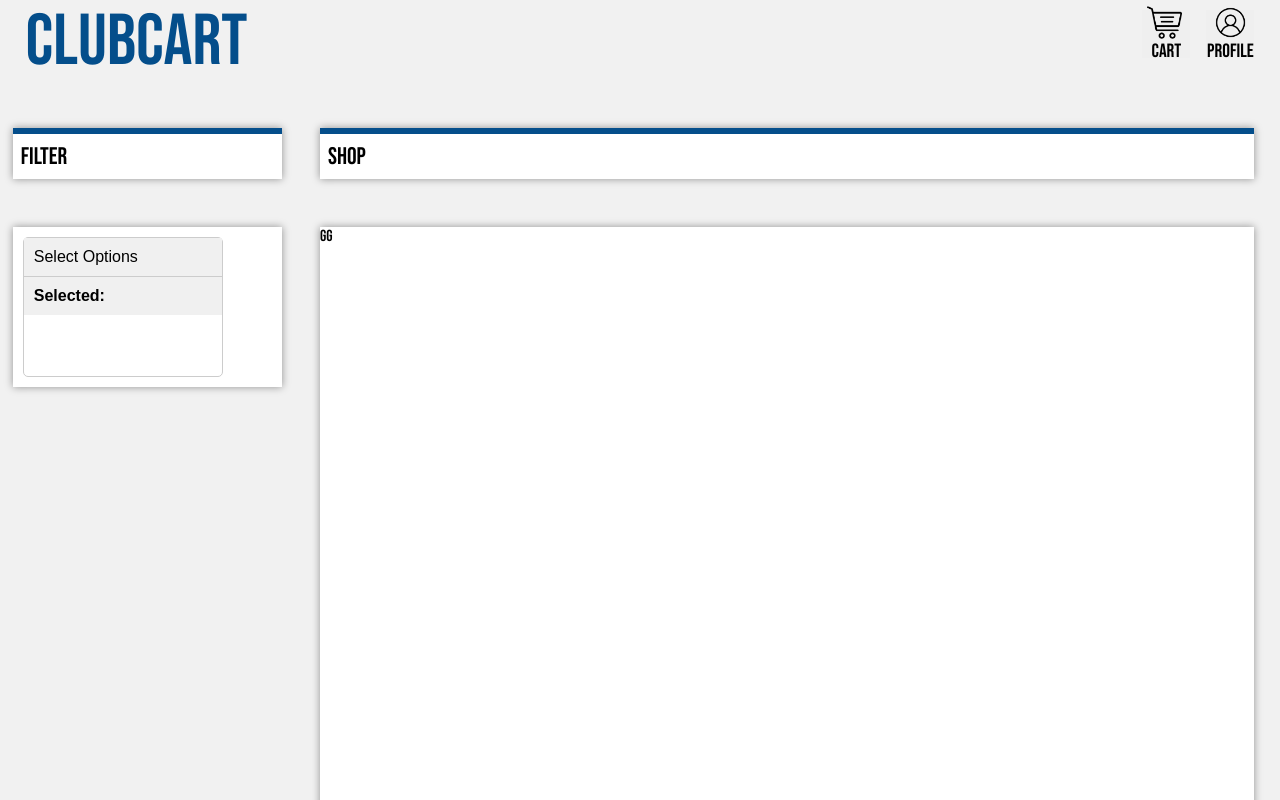
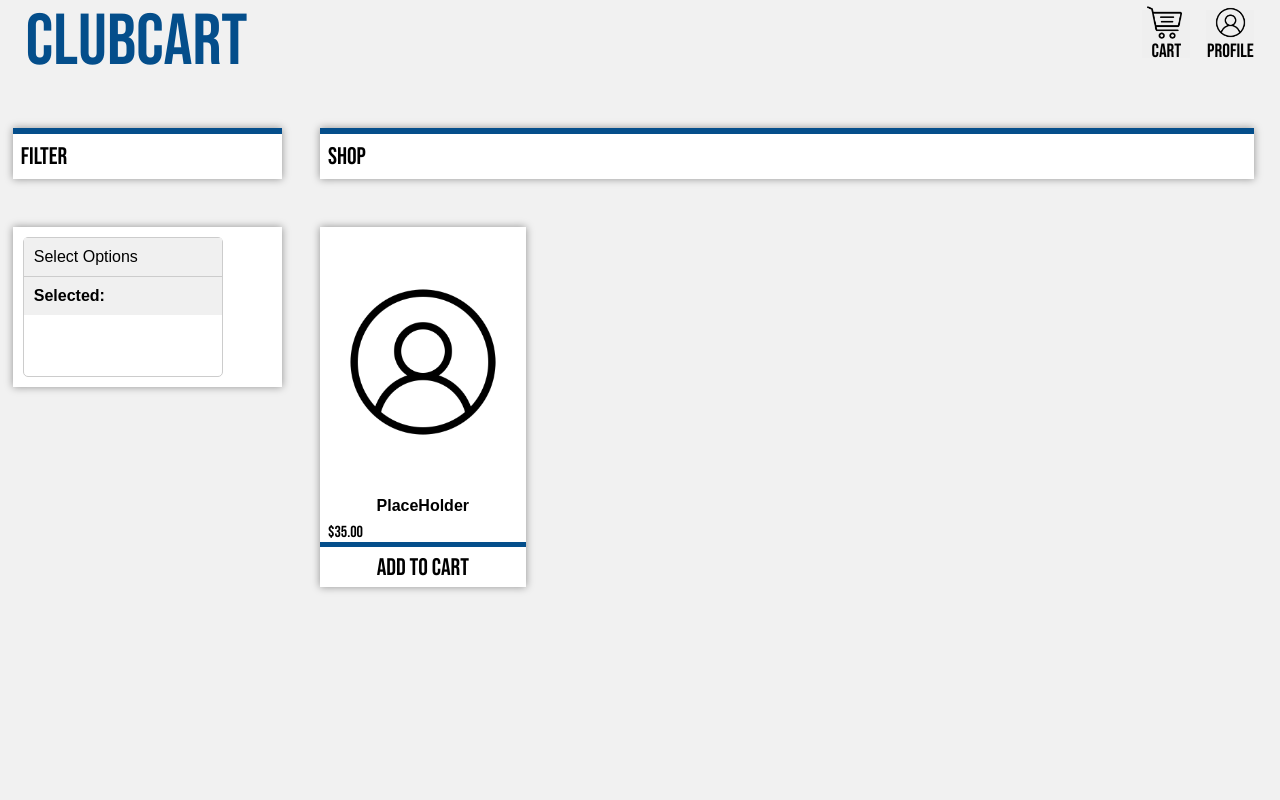
Before and after one commit to PraneethO/clubcart, a Next.js app in the folder club-cart/: page /pages/dashboard in a window 1280 px wide. Shown: the top 800 px of the page. Built offline with nearby package versions, Linux system fonts and the light colour scheme.

Commit message:
gallery of clubs done, it static doe

```diff
--- a/club-cart/src/app/pages/dashboard/page.module.css
+++ b/club-cart/src/app/pages/dashboard/page.module.css
@@ -137,13 +137,105 @@
 
 .dashContent {
     display: flex;
+    flex-direction: column;
     margin-top: 3rem;
     margin-left: 3%;
     margin-right: 2%;
 
     width: 73%;
+}
+
+.rowContainer {
+    display: flex;
+    flex-direction: row;
+    width: 100%;
+    align-items: left;
+}
+
+.clubContainer {
+    display: flex;
+    width: 22%;
+    height: 22.5rem;
+    margin-right: 4%;
 
     background-color: white;
+    box-shadow: 0 0 8px rgba(0, 0, 0, 0.4);
 
-    box-shadow: 0 0 8px rgba(0, 0, 0, 0.4);
+    flex-direction: column;
 }
+
+.clubContainer:hover {
+    cursor: pointer;
+}
+
+.clubImagesContainer {
+    display: flex;
+    justify-content: center;
+    align-items: center;
+    width: 100%;
+    height: 75%;
+    padding: 1rem;
+    /* background-color: pink; */
+}
+
+.clubImagesContainer img {
+    max-width: 100%;
+    max-height: 100%;
+    display: block;
+}
+
+.clubName {
+    /* display: flex; */
+    width: 100%;
+    font-size: fit-content;
+    height: fit-content;
+    /* font-family: Montserrat, sans-serif; */
+    /* font-family: 'TT Norms', Arial, sans-serif; */
+    font-family: bebas-neue-pro, sans-serif;
+    text-align: center;
+    font-weight: bold;
+
+    justify-content: center;
+    align-items: center;
+    padding-bottom: 0.5rem;
+}
+
+.cost {
+    margin-left: 0.5rem;
+    font-size: 1rem;
+}
+
+.clubExtra {
+    background-color: white;
+    display: flex;
+    align-items: center;
+    justify-content: center;
+
+    width: 100%;
+    flex: 1;
+    border-top: #044e8b solid 5px;
+    border-bottom: none;
+    border-right: none;
+    border-left: none;
+
+    font-family: bebas-neue-pro, sans-serif;
+    font-size: 1rem;
+    text-transform: underline;
+    text-align: center;
+    justify-content: center;
+    align-items: center;
+
+    background: linear-gradient(#044e8b 0 0) var(--p, 0) / var(--p, 0) no-repeat;
+    transition: .4s, background-position 0s;
+}
+
+.addToCartText {
+    font-size: 1.5rem;
+    /* color: #044e8b; */
+}
+
+.clubExtra:hover {
+    cursor: pointer;
+    --p: 100%;
+    color: white;
+}
--- a/club-cart/src/app/pages/dashboard/page.tsx
+++ b/club-cart/src/app/pages/dashboard/page.tsx
@@ -12,13 +12,13 @@ export default function Dashboard() {
             </Link>
             <Link href="/pages/cart" className={styles.link} style={{ marginLeft: "auto" }}>
                 <button className={styles.navButton}>
-                    <img src="/shopping-cart.png" width={35} height={35} style={{ marginLeft: "auto", marginRight: "auto", transform: "translateX(-2px)"}} />
+                    <img src="/shopping-cart.png" width={35} height={35} style={{ marginLeft: "auto", marginRight: "auto", transform: "translateX(-2px)" }} />
                     cart
                 </button>
             </Link>
             <Link href="/pages/profile" className={styles.link} style={{ marginLeft: "1rem" }}>
                 <button className={styles.navButton}>
-                    <img src="/default-avatar.png" width={35} height={35} style={{ marginLeft: "auto", marginRight: "auto"}} />
+                    <img src="/default-avatar.png" width={35} height={35} style={{ marginLeft: "auto", marginRight: "auto" }} />
                     profile
                 </button>
             </Link>
@@ -35,13 +35,31 @@ export default function Dashboard() {
             </div>
 
             <div className={styles.dashContentContainer}>
-                <div className={styles.filter} style={{height: "10rem"}}>
+                <div className={styles.filter} style={{ height: "10rem" }}>
 
-                    <MultiSelectDropdown/>
+                    <MultiSelectDropdown />
 
                 </div>
-                <div className={styles.dashContent} style={{height: "100rem"}}>
-                    GG
+                <div className={styles.dashContent} style={{ minHeight: "35rem" }}>
+                    <div className={styles.rowContainer}>
+                        <div className={styles.clubContainer}>
+                            <div className={styles.clubImagesContainer}>
+                                <img src="/default-avatar.png"/>
+                            </div>
+                            <div className={styles.clubName}>
+                                PlaceHolder
+                            </div>
+                            <div className={styles.cost}>
+                                $35.00
+                            </div>
+                            <button className={styles.clubExtra}>
+                                <div className={styles.addToCartText}>Add to Cart</div>
+                            </button>
+                        </div>
+                        {/* <div className={styles.clubContainer}>hi</div>
+                        <div className={styles.clubContainer}>hi</div>
+                        <div className={styles.clubContainer} style={{ marginRight: "0" }}>hi</div> */}
+                    </div>
                 </div>
             </div>
         </div>
```
